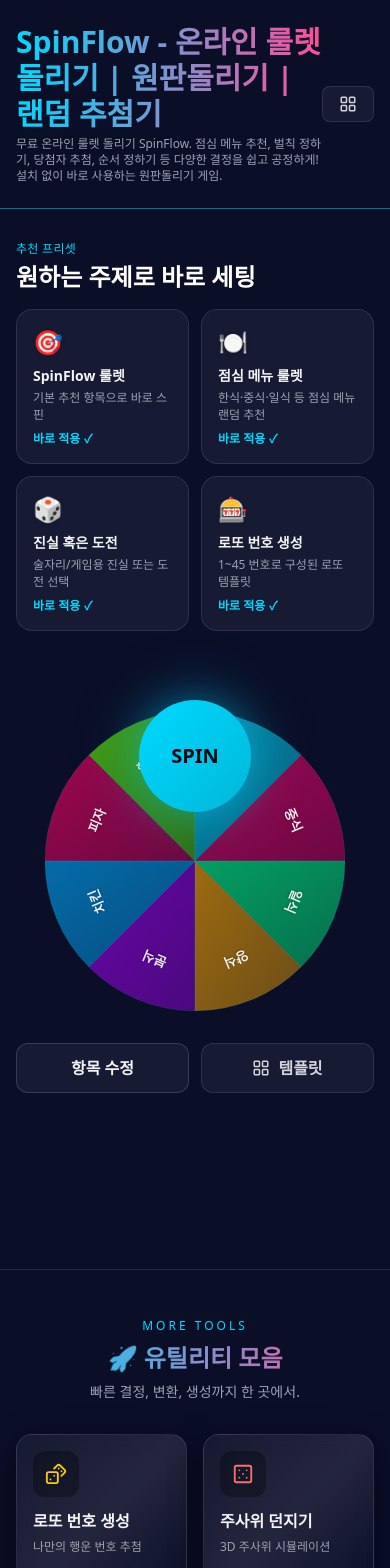
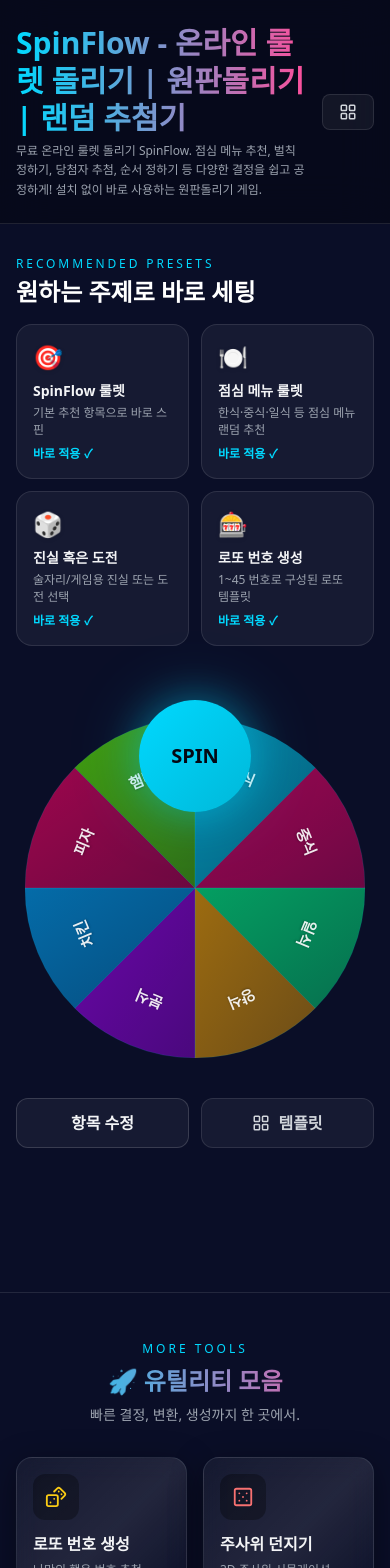
Before and after one commit to lsk7209/spinkorea, a React (Vite) app: page / in a window 390 px wide. Shown: the top 1568 px of the page. Built offline with nearby package versions, Linux system fonts and the light colour scheme.

Commit message:
Polish UI for trendier responsive experience

```diff
--- a/src/components/RecommendedPresets.tsx
+++ b/src/components/RecommendedPresets.tsx
@@ -48,7 +48,7 @@ export default function RecommendedPresets({ onSelect, fallbackItems }: Recommen
         <section className="w-full max-w-7xl mx-auto px-4 py-8">
             <div className="flex items-center justify-between mb-4">
                 <div>
-                    <p className="text-xs uppercase tracking-wide text-neon-primary">추천 프리셋</p>
+                    <p className="text-xs uppercase tracking-[0.24em] text-neon-primary">Recommended presets</p>
                     <h2 className="text-2xl md:text-3xl font-bold text-white mt-1">원하는 주제로 바로 세팅</h2>
                 </div>
             </div>
--- a/src/pages/Home.tsx
+++ b/src/pages/Home.tsx
@@ -150,18 +150,18 @@ export default function Home({
         <div className="min-h-[100dvh] bg-neon-bg flex flex-col">
             <SEO title={title} description={description} keywords={keywords} structuredData={structuredData} />
             {/* 헤더 */}
-            <header className="w-full px-4 py-6 border-b border-neon-border/50">
-                <div className="max-w-7xl mx-auto flex items-center justify-between">
+            <header className="w-full px-4 py-6 border-b border-white/10 backdrop-blur-xl sticky top-0 z-40 bg-black/30">
+                <div className="max-w-7xl mx-auto flex items-center justify-between gap-3">
                     <div>
-                        <h1 className="text-3xl md:text-4xl font-extrabold text-gradient mb-1">
+                        <h1 className="text-3xl md:text-4xl font-extrabold text-gradient mb-1 leading-tight">
                             {title}
                         </h1>
-                        <p className="text-xs md:text-sm text-gray-400">{description}</p>
+                        <p className="text-xs md:text-sm text-gray-400 max-w-2xl leading-relaxed">{description}</p>
                     </div>
 
                     <button
                         onClick={() => setIsTemplateModalOpen(true)}
-                        className="flex items-center gap-2 px-4 py-2 bg-white/5 hover:bg-white/10 border border-white/10 rounded-lg transition-colors text-sm text-gray-300 hover:text-white"
+                        className="flex items-center gap-2 px-4 py-2 bg-white/5 hover:bg-white/10 border border-white/10 rounded-lg transition-all text-sm text-gray-300 hover:text-white hover:-translate-y-0.5"
                     >
                         <LayoutGrid size={18} />
                         <span className="hidden md:inline">템플릿</span>
@@ -177,14 +177,17 @@ export default function Home({
             <RecommendedPresets onSelect={applyPreset} fallbackItems={initialItems} />
 
             {/* 메인 콘텐츠 */}
-            <main ref={rouletteSectionRef} className="flex-1 flex flex-col md:flex-row items-center justify-center gap-8 px-4 py-12 pb-40 max-w-7xl mx-auto w-full">
+            <main
+                ref={rouletteSectionRef}
+                className="flex-1 flex flex-col md:flex-row items-center justify-center gap-10 px-4 py-10 pb-32 max-w-7xl mx-auto w-full"
+            >
                 {/* 모바일: 룰렛 중앙, 데스크톱: 룰렛 좌측 */}
                 <div className="flex-shrink-0">
                     <RouletteWheel
                         items={items}
                         winningIndex={winningIndex}
                         isSpinning={isSpinning}
-                        size={typeof window !== 'undefined' ? Math.min(300, window.innerWidth - 32) : 300}
+                        size={typeof window !== 'undefined' ? Math.min(340, window.innerWidth - 48) : 320}
                     />
                 </div>
 
@@ -231,7 +234,7 @@ export default function Home({
                         <button
                             type="button"
                             onClick={() => setIsTemplateModalOpen(true)}
-                            className="px-4 py-3 bg-white/5 border border-white/10 rounded-xl text-gray-300 font-semibold hover:bg-white/10 transition-colors flex items-center justify-center gap-2"
+                            className="px-4 py-3 bg-white/5 border border-white/10 rounded-xl text-gray-300 font-semibold hover:bg-white/10 transition-all flex items-center justify-center gap-2 hover:-translate-y-0.5"
                         >
                             <LayoutGrid size={18} />
                             템플릿
--- a/src/styles/globals.css
+++ b/src/styles/globals.css
@@ -7,8 +7,8 @@
     @apply bg-neon-bg text-gray-100 font-sans antialiased;
     min-height: 100dvh;
     background-image:
-      radial-gradient(at 15% 20%, rgba(0, 217, 255, 0.08) 0px, transparent 45%),
-      radial-gradient(at 85% 80%, rgba(255, 0, 110, 0.08) 0px, transparent 45%);
+      radial-gradient(at 20% 15%, rgba(0, 217, 255, 0.06) 0px, transparent 45%),
+      radial-gradient(at 80% 85%, rgba(255, 0, 110, 0.06) 0px, transparent 45%);
   }
 }
 
```
